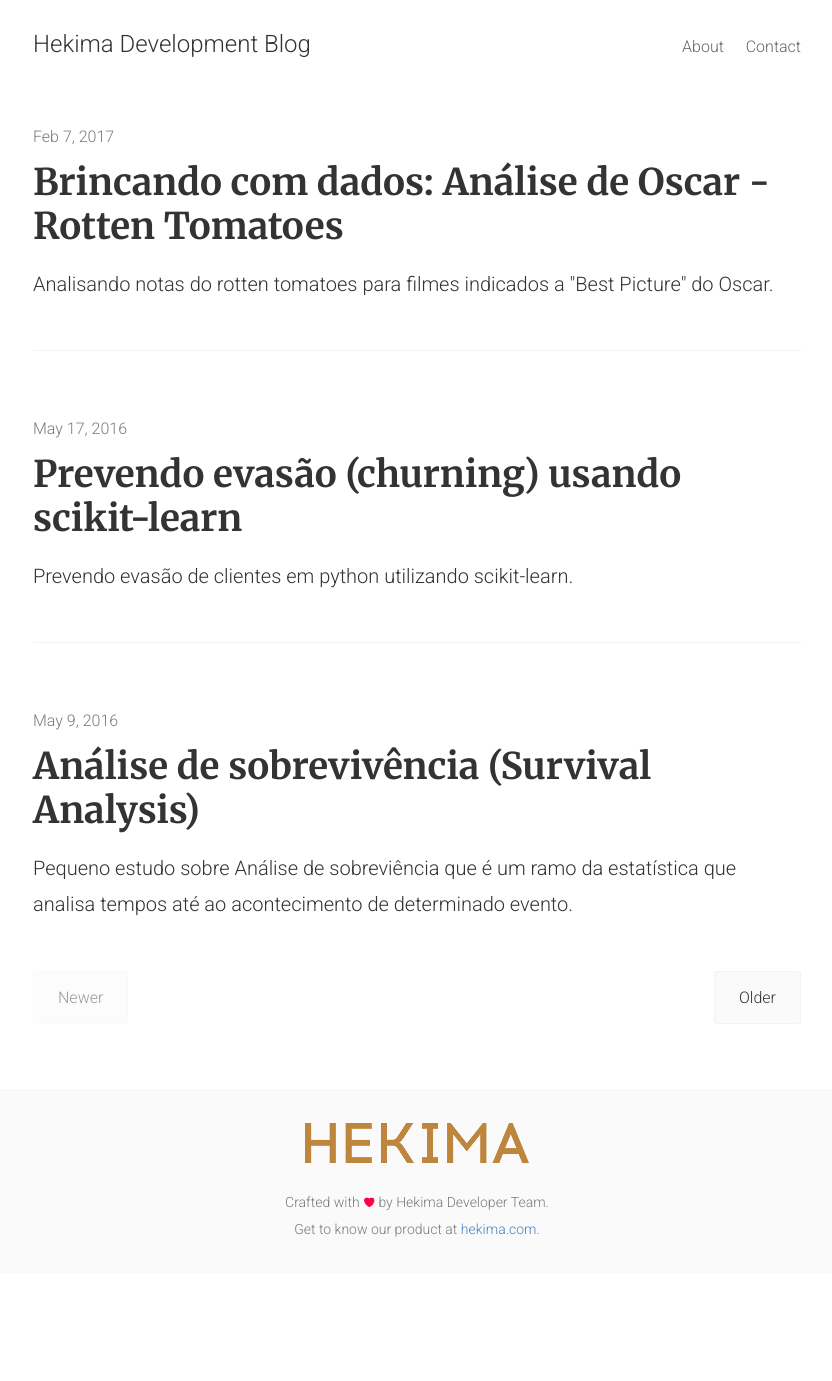
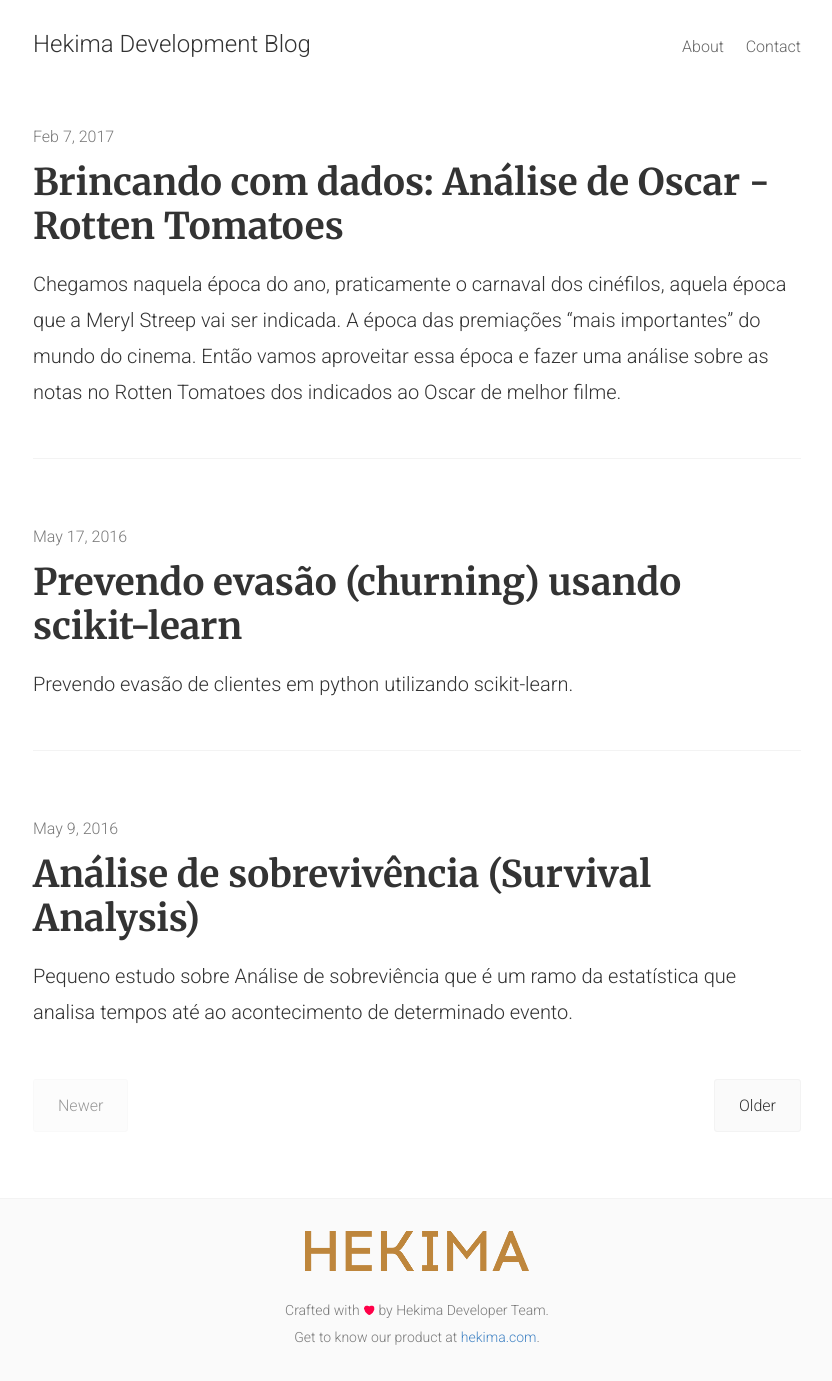
Before and after one commit to hekima/hekima.github.io, a Jekyll site: the page built from index.html, in a window 1280 px wide. Shown: the whole page, without its empty margins (223-1055 px from the left). Built offline with Jekyll 4.4.1, drawn with Linux system fonts in a browser that asks for light colours; Markdown is read by kramdown in place of the engine named in the settings; the list of posts is cut into pages by our own code; before the commit the page ends 1273 px from its top, so only the background shows below that.

Commit message:
Mudando descrição

```diff
--- a/_posts/2017-02-07-oscar-rotten.md
+++ b/_posts/2017-02-07-oscar-rotten.md
@@ -2,7 +2,7 @@
 layout: post
 title: "Brincando com dados: Análise de Oscar - Rotten Tomatoes"
 date:  2017-02-07 08:44:19
-summary: Analisando notas do rotten tomatoes para filmes indicados a "Best Picture" do Oscar.
+summary: Chegamos naquela época do ano, praticamente o carnaval dos cinéfilos, aquela época que a Meryl Streep vai ser indicada. A época das premiações “mais importantes” do mundo do cinema. Então vamos aproveitar essa época e fazer uma análise sobre as notas no Rotten Tomatoes dos indicados ao Oscar de melhor filme.
 categories:
   - machine learning
   - python
```
